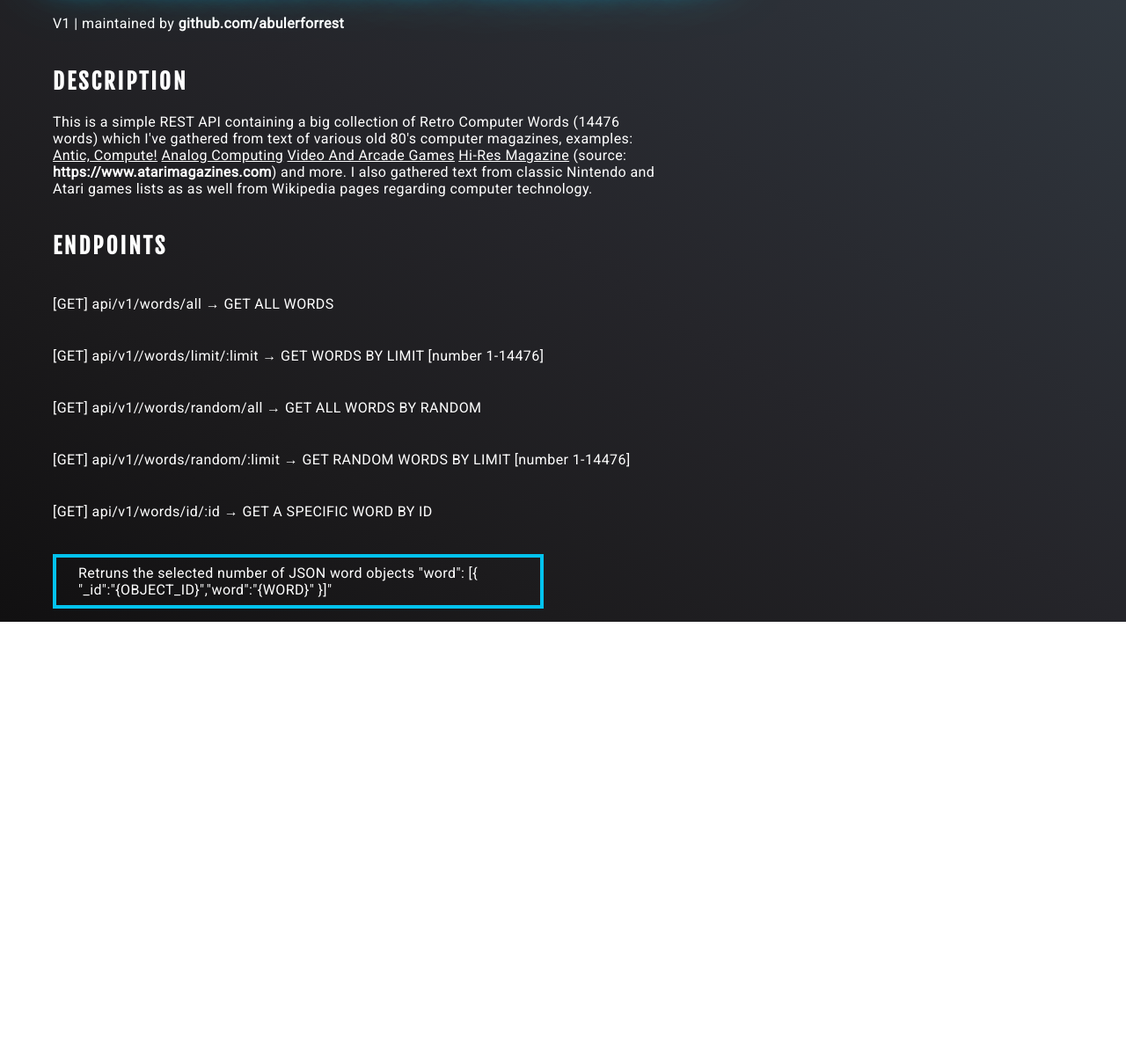
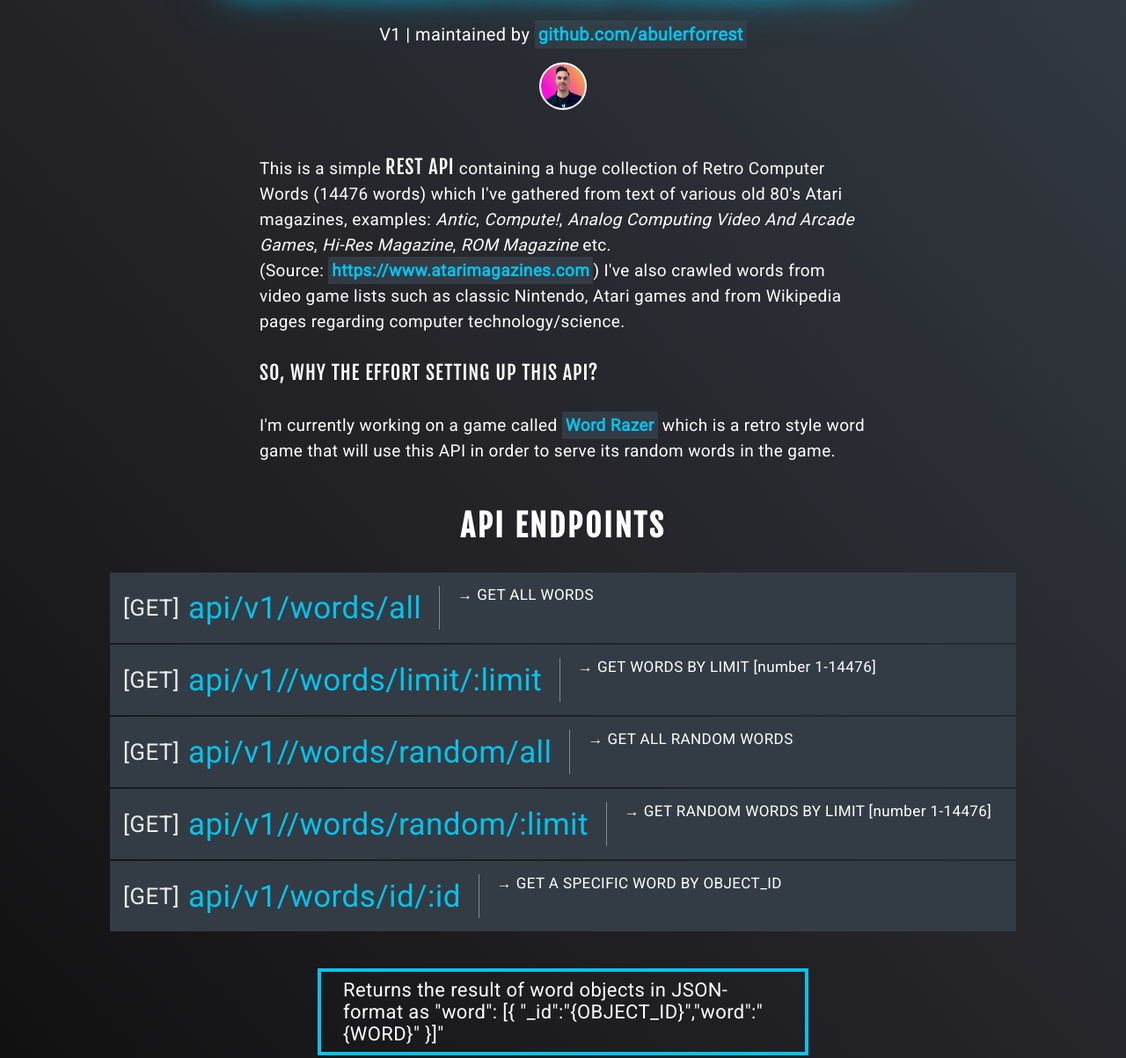
Before and after one commit to abulerforrest/retrocomputer-words-api, a website: page public/index.html in a window 1280 px wide. Shown: the part 161-1364 px from the top of the page at 88% size. Before the commit the page ends 868 px from the top, so only its background shows below. Drawn offline with Linux system fonts and the light colour scheme.

Commit message:
Change to index-page design/css and minor fixes

```diff
--- a/package.json
+++ b/package.json
@@ -1,7 +1,7 @@
 {
   "name": "retrocomputerwords-api",
   "version": "0.0.1",
-  "description": "A simple API which returns Retro Computer type words.",
+  "description": "A simple REST API which returns Retro Computer type words.",
   "main": "index.js",
   "scripts": {
     "test": "echo \"Error: no test specified\" && exit 1"
--- a/public/index.html
+++ b/public/index.html
@@ -5,36 +5,93 @@
 		<meta charset="utf-8">
 
 		<title>RetroComputer Words REST API</title>
-		<meta name="description" content="A simple REST API serving a large collection of Retro Computer type words.">
+		<meta name="description" content="A simple REST API serving a huge collection of Retro Computer type words.">
 		<meta name="author" content="maintained by Alexander Bulér Forrest (abulerforrest - https://www.github.com/abulerforrest)">
-		<link rel="shortcut icon" type="image/png" href="/styles/favicon.png"/>
+		<link rel="preconnect" href="https://fonts.gstatic.com/" crossorigin>
+		<link href="https://fonts.googleapis.com/css?family=Roboto&display=swap" rel="stylesheet">
+		<link href="https://fonts.googleapis.com/css?family=Fjalla+One&display=swap" rel="stylesheet">
+		<link rel="shortcut icon" type="image/png" href="/styles/favicon.ico"/>
 		<link rel="stylesheet" type="text/css"   href="/styles/index.css">
 	</head>
 
 	<body>
 		<div class="heading">RetroComputer Words API</div>
 		<p>
-			V1 | maintained by <a href="https://www.github.com/abulerforrest">github.com/abulerforrest</a>
+			V1 | maintained by <a href="https://www.github.com/abulerforrest">github.com/abulerforrest</a> <div class="profilePic"></div>
 		</p>
-		<h2>
-			Description
-		</h2>
+
 		<div class="descriptionText">
-			This is a simple REST API containing a big collection of Retro Computer Words (14476 words) which I've gathered from text of various old 80's computer magazines, examples:
-			<u>Antic, Compute!</u> <u>Analog Computing</u> <u>Video And Arcade Games</u> <u>Hi-Res Magazine</u> (source: <a href="https://www.atarimagazines.com">https://www.atarimagazines.com</a>) and more.
-			I also gathered text from classic Nintendo and Atari games lists as as well from Wikipedia pages regarding computer technology.
+			This is a simple <span class="bold">REST API</span> containing a huge collection of Retro Computer Words (14476 words) which I've gathered from text of various old 80's Atari magazines, examples:
+			<i>Antic</i>, <i>Compute!</i>, <i>Analog Computing Video And Arcade Games</i>, <i>Hi-Res Magazine</i>, <i>ROM Magazine</i> etc. <br />(Source: <a href="https://www.atarimagazines.com">https://www.atarimagazines.com</a>)
+			I've also crawled words from video game lists such as classic Nintendo, Atari games and from Wikipedia pages regarding computer technology/science.
+			<br/><br/>
+			<span class="bold">So, why the effort setting up this API?</span>
+			<br /><br />
+			I'm currently working on a game called <a href="https://github.com/abulerforrest/wordrazer">Word Razer</a> which is a retro style word game that will use this API in order to serve its random words in the game.
 		</div>
 		<h2>
-			Endpoints
+			API Endpoints
 		</h2>
-		<p>[GET] api/v1/words/all &#8594; GET ALL WORDS</p>
-		<p>[GET] api/v1//words/limit/:limit &#8594; GET WORDS BY LIMIT [number 1-14476]</p>
-		<p>[GET] api/v1//words/random/all &#8594; GET ALL WORDS BY RANDOM</p>
-		<p>[GET] api/v1//words/random/:limit &#8594; GET RANDOM WORDS BY LIMIT [number 1-14476]</p>
-		<p>[GET] api/v1/words/id/:id &#8594; GET A SPECIFIC WORD BY ID</p>
-		<br />
+		<div id="endpointsContainer">
+			<div class="endpoint">
+				<div class="req">
+					[GET]
+				</div>
+				<div class="route">
+					api/v1/words/all
+				</div>
+				<div class="desc">
+					&#8594; GET ALL WORDS
+				</div>
+			</div>
+			<div class="endpoint">
+				<div class="req">
+					[GET]
+				</div>
+				<div class="route">
+					api/v1//words/limit/:limit
+				</div>
+				<div class="desc">
+					&#8594; GET WORDS BY LIMIT [number 1-14476]
+				</div>
+			</div>
+			<div class="endpoint">
+				<div class="req">
+					[GET]
+				</div>
+				<div class="route">
+					api/v1//words/random/all
+				</div>
+				<div class="desc">
+					&#8594; GET ALL RANDOM WORDS
+				</div>
+			</div>
+			<div class="endpoint">
+				<div class="req">
+					[GET]
+				</div>
+				<div class="route">
+					api/v1//words/random/:limit
+					</div>
+				<div class="desc">
+					&#8594; GET RANDOM WORDS BY LIMIT [number 1-14476]
+				</div>
+			</div>
+			<div class="endpoint">
+				<div class="req">
+					[GET]
+				</div>
+				<div class="route">
+					api/v1/words/id/:id
+				</div>
+				<div class="desc">
+					&#8594; GET A SPECIFIC WORD BY OBJECT_ID
+				</div>
+			</div>
+		</div>
+
 		<div class="info">
-			Retruns the selected number of JSON word objects "word": [{ "_id":"{OBJECT_ID}","word":"{WORD}" }]"
+			Returns the result of word objects in JSON-format as "word": [{ "_id":"{OBJECT_ID}","word":"{WORD}" }]"
 		</div>
 	</body>
 </html>
--- a/public/styles/index.css
+++ b/public/styles/index.css
@@ -1,122 +1,6 @@
-@import url('https://fonts.googleapis.com/css?family=Roboto&display=swap');
-@import url('https://fonts.googleapis.com/css?family=Fjalla+One&display=swap');
-
-@keyframes text-flicker-in-glow {
-	0% {
-	  opacity: 0;
-	}
-	10% {
-	  opacity: 0;
-	  text-shadow: none;
-	}
-	10.1% {
-	  opacity: 1;
-	  text-shadow: none;
-	}
-	10.2% {
-	  opacity: 0;
-	  text-shadow: none;
-	}
-	20% {
-	  opacity: 0;
-	  text-shadow: none;
-	}
-	20.1% {
-	  opacity: 1;
-	}
-	20.6% {
-	  opacity: 0;
-	  text-shadow: none;
-	}
-	30% {
-	  opacity: 0;
-	  text-shadow: none;
-	}
-	30.1% {
-	  opacity: 1;
-	}
-	30.5% {
-	  opacity: 1;
-	}
-	30.6% {
-	  opacity: 0;
-	  text-shadow: none;
-	}
-	45% {
-	  opacity: 0;
-	  text-shadow: none;
-	}
-	45.1% {
-	  opacity: 1;
-	}
-	50% {
-	  opacity: 1;
-	}
-	55% {
-	  opacity: 1;
-	}
-	55.1% {
-	  opacity: 0;
-	  text-shadow: none;
-	}
-	57% {
-	  opacity: 0;
-	  text-shadow: none;
-	}
-	57.1% {
-	  opacity: 1;
-	}
-	60% {
-	  opacity: 1;
-	}
-	60.1% {
-	  opacity: 0;
-	  text-shadow: none;
-	}
-	65% {
-	  opacity: 0;
-	  text-shadow: none;
-	}
-	65.1% {
-	  opacity: 1;
-	}
-	75% {
-	  opacity: 1;
-	}
-	75.1% {
-	  opacity: 0;
-	  text-shadow: none;
-	}
-	77% {
-	  opacity: 0;
-	  text-shadow: none;
-	}
-	77.1% {
-	  opacity: 1;
-	}
-	85% {
-	  opacity: 1;
-	}
-	85.1% {
-	  opacity: 0;
-	  text-shadow: none;
-	}
-	86% {
-	  opacity: 0;
-	  text-shadow: none;
-	}
-	86.1% {
-	  opacity: 1;
-	}
-	100% {
-	  opacity: 1;
-	}
-  }
-
 body {
-	-webkit-user-select: none;
-	user-select: none;
 	letter-spacing: 0.4px;
+	background-color: #25252a;
 	background-image: linear-gradient(
 		to right top,
 		#111011,
@@ -125,12 +9,13 @@ body {
 		#2c3037,
 		#333c44);
 	font-family: 'Roboto', sans-serif;
-	margin-top: 60px;
-	margin-left: 60px;
+	margin-top: 20px;
 	color: white;
-	height: 100vh;
 	display: flex;
+	justify-content: center;
+	align-items: center;
 	flex-direction: column;
+	margin-bottom: 40px;
 }
 
 .heading {
@@ -139,6 +24,8 @@ body {
 	text-transform: uppercase;
 	color: white;
 	font-size: 70px;
+	user-select: none;
+	margin-top: 50px;
 	margin-bottom: 10px;
 	text-shadow:
 		0 0 5px #fff,
@@ -149,48 +36,109 @@ body {
 		0 0 40px rgb(3, 195, 238),
 		0 0 50px rgb(3, 195, 238),
 		0 0 75px rgb(3, 195, 238);
-	-webkit-animation: text-flicker-in-glow 2s linear both;
-	animation: text-flicker-in-glow 2s linear both;
 	-webkit-filter: blur(0);
 }
 .heading:hover {
 	filter: blur(2px);
 }
 
+.profilePic {
+	width: 50px;
+	height: 50px;
+	border-radius: 50%;
+	min-height: 50px;
+	border: 2px solid white;
+	background-size: 50px;
+	background-repeat: no-repeat;
+	background-color: rgba(0,212,255,1);
+	background-image: url("../assets/a.png");
+}
+
 .descriptionText {
+	user-select: none;
+	margin-top: 10px;
 	width: 690px;
-	font-size: 16px !important;
+	font-size: 19px !important;
 	margin-bottom: 20px;
-	line-height: 19px;
+	line-height: 29px;
+}
+
+#endpointsContainer {
+	display: column;
+	margin-bottom: 40px;
+}
+
+.req {
+	color: rgba(255, 255, 255, 0.9);
+	margin-right: 10px;
+	user-select: none;
+	font-size: 26px;
+}
+.route {
+	margin: 0;
+	white-space: nowrap;
+	color: rgb(3, 195, 238);
+	background: #333c44;
+}
+.desc {
+	height: 50px;
+	display: flex;
+	font-size: 17px;
+	user-select: none;
+	margin-left: 20px;
+	padding-left: 20px;
+	align-items: flex-start;
+	background: rgba(51, 60, 68, 0.4);
+	border-left: 1px solid rgba(255, 255, 255, 0.4);
+}
+
+.endpoint {
+	display: flex;
+	font-size: 35px;
+	margin: 0;
+	align-items: center;
+	width: 1000px;
+	margin: 2px;
+	padding: 15px;
+	background: #333c44;
 }
 
 .info {
+	width: 500px;
+	font-size: 22px;
+	user-select: none;
+	padding: 8px 25px 8px 25px;
 	border: 4px solid rgb(3, 195, 238);
-	width: 500px;
-	padding: 8px 25px 8px 25px;
 
 }
 
+.bold {
+	font-family: 'Fjalla One', sans-serif;
+	white-space: nowrap;
+	letter-spacing: 1px;
+	font-size: 22px;
+	text-transform: uppercase;
+}
+
 p {
+	font-size: 20px;
+	margin-top: 20px;
 	white-space: nowrap;
-	margin-top: 20px;
 	margin-bottom: 20px;
 }
 
 a {
-	color: white;
+	padding: 4px;
+	font-weight: bold;
 	text-decoration: none;
-	font-weight: bold;
-}
-a:hover {
-	text-decoration: underline;
-	text-decoration-color: rgb(3, 195, 238);
+	background: #333c44;
+	color: rgb(3, 195, 238);
 }
 
 h2 {
 	font-family: 'Fjalla One', sans-serif;
 	white-space: nowrap;
 	letter-spacing: 3px;
-	font-size: 25px;
+	font-size: 35px;
 	text-transform: uppercase;
 }
```
Also changed, not shown: public/assets/a.png (added), 2 other files.
